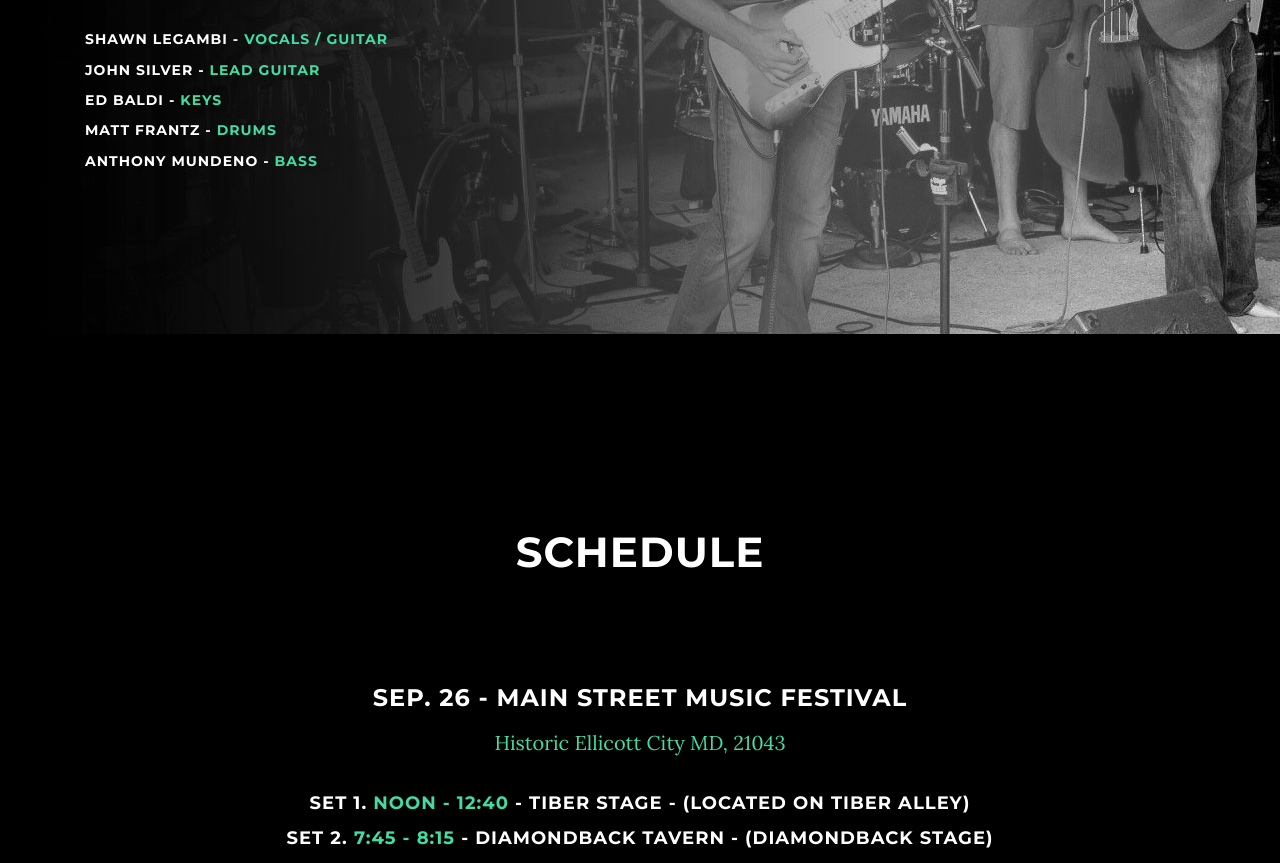
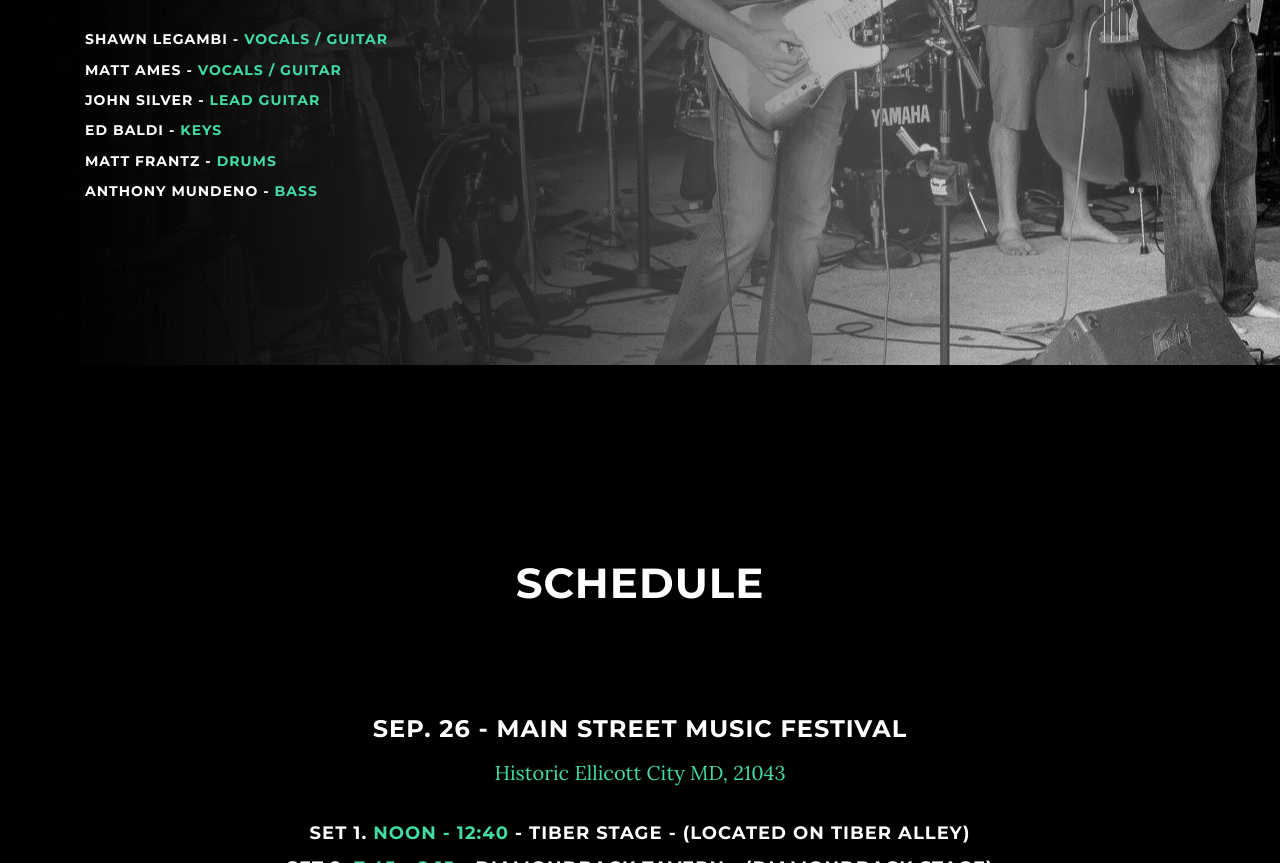
Before and after one commit to BrockStone/Gordon-Fog, a plain HTML site: page index.html in a window 1280 px wide. Shown: the part 1249-2112 px from the top of the page. Drawn offline with Linux system fonts and the light colour scheme.

Commit message:
added Matt Ames back to the band

```diff
--- a/index.html
+++ b/index.html
@@ -135,6 +135,7 @@
                 <h2 class="lg-title">The Band</h2>
                 <p>Gordon Fog is an original rock band, hailing from Catonsville "Music City" Maryland. We are influenced by the song-writing styles of artists like Jason Isbell, Water Liars and Dawes. Check out some of our music below. Like what you hear? Send us a quick message or follow!</p>
                 <h5>Shawn Legambi - <span>Vocals / Guitar</span></h5>
+                <h5>Matt Ames - <span>Vocals / Guitar</span></h5>
                 <h5>John Silver - <span>Lead Guitar</span></h5>
                 <h5>Ed Baldi - <span>Keys</span></h5>
                 <h5>Matt Frantz - <span>Drums</span></h5>
```
